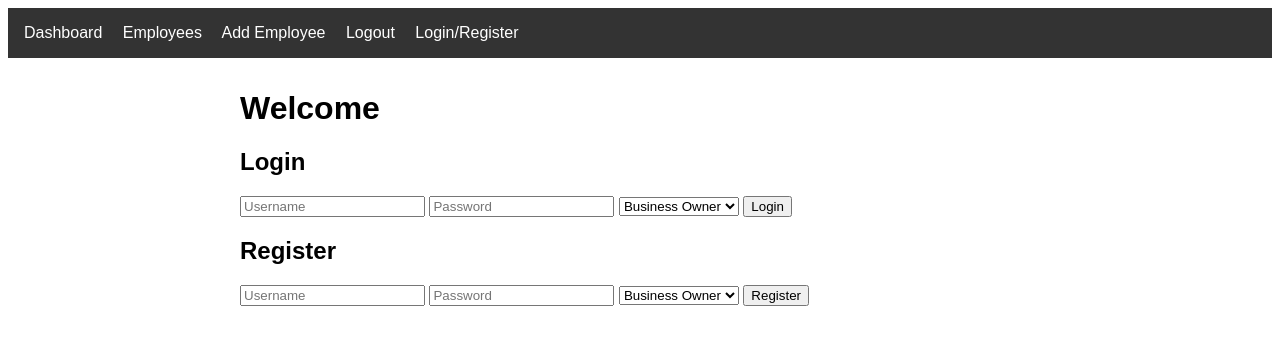
After one commit to sherucroos/flask_employee_app, a Flask app: template templates/launch.html in a window 1280 px wide. The commit adds this page. Shown: the top 345 px of the page. Run offline with Flask 3, Linux system fonts and the light colour scheme; the template is opened without the code that fills it, so the values that code supplies are empty.

Commit message:
newly updates

```diff
--- a/app.py
+++ b/app.py
@@ -28,21 +28,73 @@ def get_db_connection():
     conn.row_factory = sqlite3.Row
     return conn
 
+@app.route('/', methods=['GET', 'POST'])
+def launch():
+    # Show the login/register page
+    if request.method == 'POST':
+        if 'login' in request.form:
+            # Login Form Submission
+            return redirect(url_for('login'))
+        elif 'register' in request.form:
+            # Register Form Submission
+            return redirect(url_for('register'))
+
+    return render_template('launch.html')
+
 @app.route('/login', methods=['GET', 'POST'])
 def login():
     if request.method == 'POST':
         username = request.form['username']
         password = request.form['password']
+        role = request.form['role']  # Role selected by the user
+
         user = User.query.filter_by(username=username).first()
 
         if user and check_password_hash(user.password, password):
-            login_user(user)
-            flash('Logged in successfully!')
-            return redirect(url_for('dashboard'))
+            if user.user_type == role:
+                # Role matches
+                login_user(user)
+                flash('Logged in successfully!')
+                return redirect(url_for('dashboard'))
+            else:
+                # Role does not match
+                flash('Invalid role for the selected username.')
         else:
             flash('Invalid username or password!')
 
-    return render_template('login.html')
+    return redirect(url_for('launch'))  # If login fails, redirect to launch page
+
+
+@app.route('/register', methods=['GET', 'POST'])
+def register():
+    if request.method == 'POST':
+        username = request.form['username']
+        password = request.form['password']
+        role = request.form['role']
+
+        if not username or not password or not role:
+            flash('All fields are required!')
+            return redirect(url_for('register'))
+
+        # Hash password
+        hashed_password = generate_password_hash(password, method='sha256')
+
+        # Check if the user already exists
+        existing_user = User.query.filter_by(username=username).first()
+        if existing_user:
+            flash('Username already exists!')
+            return redirect(url_for('register'))
+
+        new_user = User(username=username, password=hashed_password, user_type=role)
+        db.session.add(new_user)
+        db.session.commit()
+
+        flash('User registered successfully!')
+        return redirect(url_for('login'))
+
+    return redirect(url_for('launch'))  # If registration fails, redirect to launch page
+
+
 
 @app.route('/logout')
 @login_required
@@ -102,9 +154,7 @@ def delete_employee(id):
     return redirect(url_for('employee_list'))
 
 if __name__ == '__main__':
-    app.run(debug=True)
-
-
-# After importing all models
-with app.app_context():
-    db.create_all()  # This creates the necessary tables based on the models
+    # Ensure tables are created within the app context
+    with app.app_context():
+        db.create_all()  # This creates the necessary tables based on the models
+    app.run(debug=True)  # Start the Flask application
--- a/templates/base.html
+++ b/templates/base.html
@@ -11,6 +11,8 @@
         <a href="{{ url_for('dashboard') }}">Dashboard</a>
         <a href="{{ url_for('employee_list') }}">Employees</a>
         <a href="{{ url_for('add_employee') }}">Add Employee</a>
+        <a href="{{ url_for('logout') }}">Logout</a>
+        <a href="{{ url_for('launch') }}">Login/Register</a>
     </nav>
     <div class="container">
         {% block content %}{% endblock %}
--- /dev/null
+++ b/templates/launch.html
@@ -0,0 +1,37 @@
+{% extends 'base.html' %}
+
+{% block content %}
+<h1>Welcome</h1>
+<div class="login-register-container">
+    <!-- Login Form -->
+    <div class="login-form">
+        <h2>Login</h2>
+        <form method="POST" action="{{ url_for('login') }}">
+            <input type="text" name="username" placeholder="Username" required>
+            <input type="password" name="password" placeholder="Password" required>
+
+            <!-- Role Selection -->
+            <select name="role" required>
+                <option value="business_owner">Business Owner</option>
+                <option value="employee">Employee</option>
+            </select>
+
+            <button type="submit" name="login">Login</button>
+        </form>
+    </div>
+
+    <!-- Register Form -->
+    <div class="register-form">
+        <h2>Register</h2>
+        <form method="POST" action="{{ url_for('register') }}">
+            <input type="text" name="username" placeholder="Username" required>
+            <input type="password" name="password" placeholder="Password" required>
+            <select name="role">
+                <option value="business_owner">Business Owner</option>
+                <option value="employee">Employee</option>
+            </select>
+            <button type="submit" name="register">Register</button>
+        </form>
+    </div>
+</div>
+{% endblock %}
```
Also changed, not shown: initialize_db.py (added, +23 -0 lines), templates/register.html (added, +13 -0 lines), employees.db (deleted), instance/employees.db.
